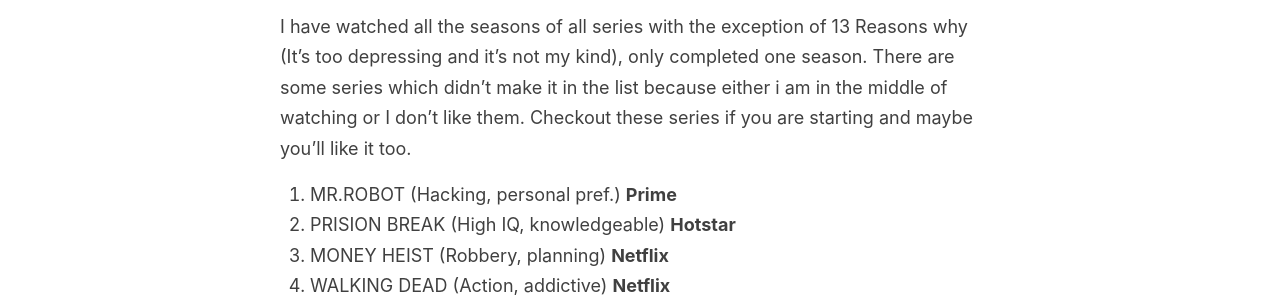
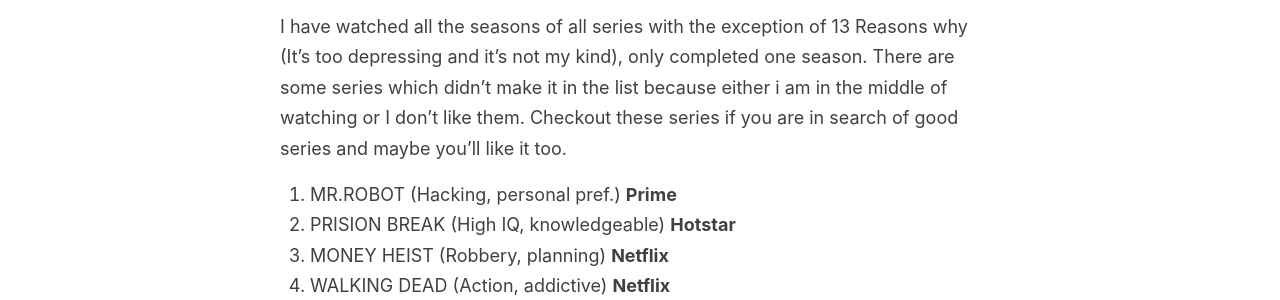
Before and after one commit to CodeBreaker444/codebreaker444.github.io, a Jekyll site: the page built from _posts/2019-09-30-MY-PICK-WEBSERIES-WHICH-I-HAVE-PERSONALLY-WATCHED.md, in a window 1280 px wide. Shown: the part 349-649 px from the top of the page. Built offline with Jekyll 4.4.1, drawn with Linux system fonts in a browser that asks for light colours; comment, search, counter and statistics services are not loaded.

Commit message:
update 2019-09-30-MY-PICK-WEBSERIES-WHICH-I-HAVE-PERSONALLY-WATCHED.md

```diff
--- a/_posts/2019-09-30-MY-PICK-WEBSERIES-WHICH-I-HAVE-PERSONALLY-WATCHED.md
+++ b/_posts/2019-09-30-MY-PICK-WEBSERIES-WHICH-I-HAVE-PERSONALLY-WATCHED.md
@@ -3,7 +3,7 @@
 title: My Pick - Webseries📺 which I have watched, sorted based on their watchability [Updated:17/06/2020].
 categories: [Personal Life, Non-Tech]
 ---
-I have watched all the seasons of all series with the exception of 13 Reasons why (It's too depressing and it's not my kind), only completed one season. There are some series which didn't make it in the list because either i am in the middle of watching or I don't like them. Checkout these series if you are starting and maybe you'll like it too.
+I have watched all the seasons of all series with the exception of 13 Reasons why (It's too depressing and it's not my kind), only completed one season. There are some series which didn't make it in the list because either i am in the middle of watching or I don't like them. Checkout these series if you are in search of good series and maybe you'll like it too.
 
 1. MR.ROBOT (Hacking, personal pref.) **Prime**
 2. PRISION BREAK (High IQ, knowledgeable) **Hotstar**
```
